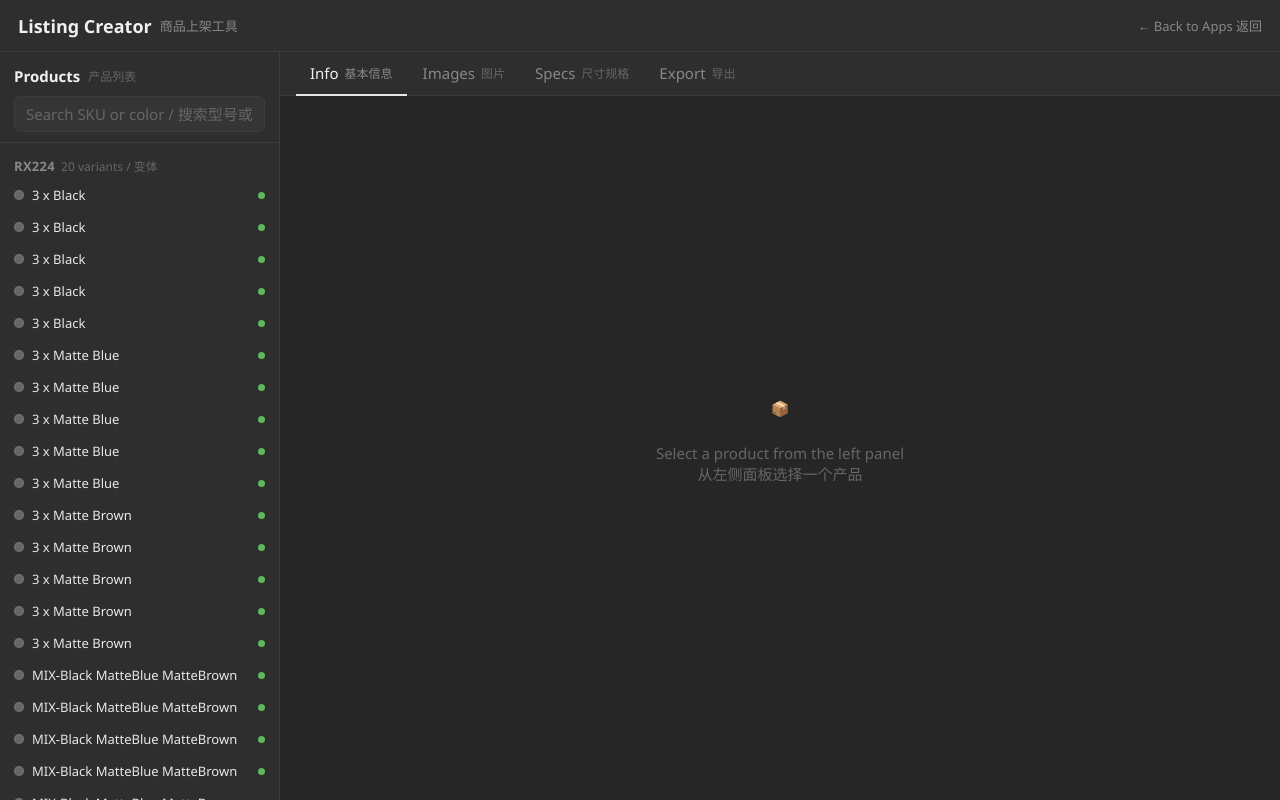
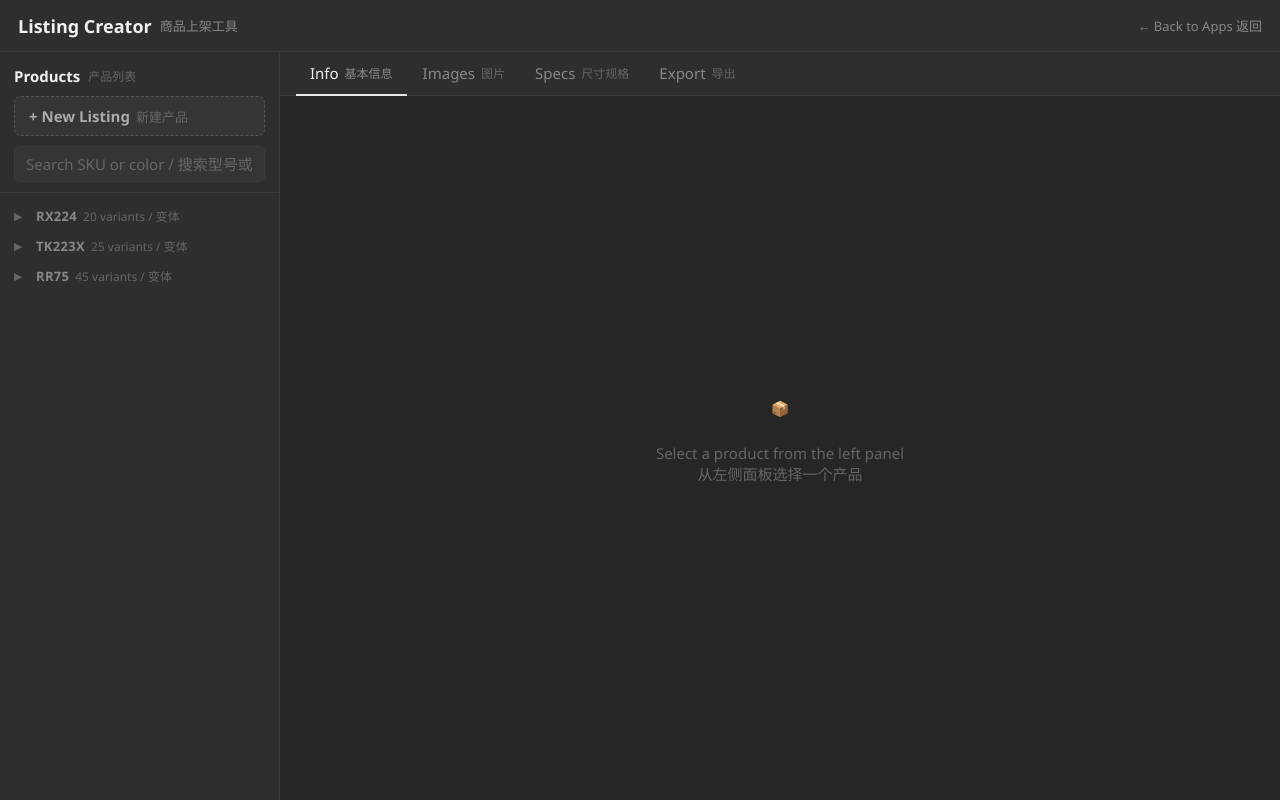
Before and after one commit to twinkletwinkleltd/ama-listing-creator, a Next.js app: page /apps/listing/ in a window 1280 px wide. Built offline with nearby package versions, Linux system fonts and the light colour scheme.

Commit message:
feat(ama-listing): collapsible product groups + New Listing button

```diff
--- a/app/components/ProductList.tsx
+++ b/app/components/ProductList.tsx
@@ -38,6 +38,7 @@ function getStatus(listing: any): 'green' | 'amber' | 'red' {
 
 export default function ProductList({ listings, styles, selectedSku, onSelect }: ProductListProps) {
   const [search, setSearch] = useState('');
+  const [expandedGroups, setExpandedGroups] = useState<Set<string>>(new Set());
 
   const filtered = useMemo(() => {
     const q = search.trim().toLowerCase();
@@ -60,12 +61,39 @@ export default function ProductList({ listings, styles, selectedSku, onSelect }:
     return Array.from(map.entries());
   }, [filtered]);
 
+  // Auto-expand group when selectedSku is inside it
+  const selectedGroup = selectedSku
+    ? listings.find((l) => l.sku === selectedSku)?.parentSku ?? null
+    : null;
+
+  function toggleGroup(parentSku: string) {
+    setExpandedGroups((prev) => {
+      const next = new Set(prev);
+      if (next.has(parentSku)) next.delete(parentSku);
+      else next.add(parentSku);
+      return next;
+    });
+  }
+
+  function isExpanded(parentSku: string): boolean {
+    return expandedGroups.has(parentSku) || parentSku === selectedGroup;
+  }
+
   return (
     <div className="left-panel">
       <div className="left-header">
         <h3>
           Products <span className="zh">产品列表</span>
         </h3>
+        <button
+          className="btn-new-listing"
+          onClick={() => {
+            // TODO: implement new listing creation
+            alert('New Listing — coming soon / 新建功能即将上线')
+          }}
+        >
+          + New Listing <span className="zh">新建产品</span>
+        </button>
         <input
           className="search-box"
           type="text"
@@ -76,15 +104,22 @@ export default function ProductList({ listings, styles, selectedSku, onSelect }:
       </div>
 
       <div className="left-list">
-        {groups.map(([parentSku, variants]) => (
+        {groups.map(([parentSku, variants]) => {
+          const open = isExpanded(parentSku);
+          return (
             <div key={parentSku}>
-            <div className="group-head">
+              <div
+                className="group-head"
+                onClick={() => toggleGroup(parentSku)}
+                style={{ cursor: 'pointer' }}
+              >
+                <span className="group-arrow">{open ? '▼' : '▶'}</span>
                 {parentSku}
                 <span className="count">
                   {variants.length} variant{variants.length !== 1 ? 's' : ''} / 变体
                 </span>
               </div>
-            {variants.map((listing) => {
+              {open && variants.map((listing) => {
                 const status = getStatus(listing);
                 return (
                   <div
@@ -102,7 +137,8 @@ export default function ProductList({ listings, styles, selectedSku, onSelect }:
                 );
               })}
             </div>
-        ))}
+          );
+        })}
       </div>
     </div>
   );
--- a/app/globals.css
+++ b/app/globals.css
@@ -82,6 +82,35 @@ html, body {
   font-weight: 400;
   color: #666;
 }
+/* New listing button */
+.btn-new-listing {
+  width: 100%;
+  padding: 9px 14px;
+  margin-bottom: 10px;
+  background: #353535;
+  border: 1.5px dashed #555;
+  border-radius: 7px;
+  color: #aaa;
+  font-size: 15px;
+  font-weight: 600;
+  font-family: inherit;
+  cursor: pointer;
+  transition: background 0.15s, border-color 0.15s, color 0.15s;
+  display: flex;
+  align-items: center;
+  gap: 6px;
+}
+.btn-new-listing:hover {
+  background: #3c3c3c;
+  border-color: #888;
+  color: #e8e8e8;
+}
+.btn-new-listing .zh {
+  font-size: 13px;
+  font-weight: 400;
+  color: #666;
+}
+
 .search-box {
   width: 100%;
   background: #353535;
@@ -119,6 +148,13 @@ html, body {
   gap: 6px;
   text-transform: uppercase;
   letter-spacing: 0.3px;
+}
+.group-head .group-arrow {
+  font-size: 10px;
+  color: #666;
+  margin-right: 4px;
+  flex-shrink: 0;
+  width: 12px;
 }
 .group-head .count {
   font-size: 12px;
```
Lines whose indentation alone changed are shown as unchanged.
